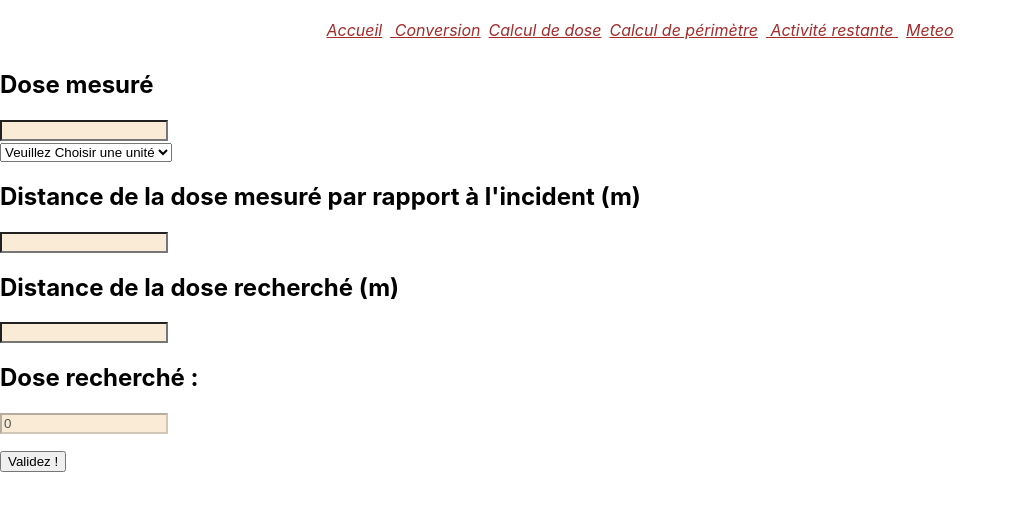
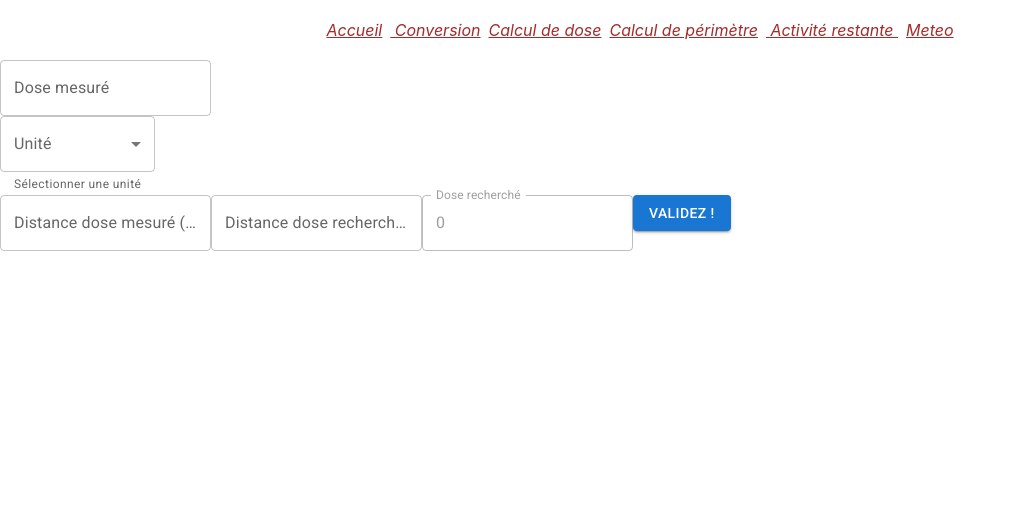
Before and after one commit to Guinlel/radsp, a React (Create React App) app: page /calcul-dose in a window 1280 px wide. Shown: the top 510 px of the page, without its empty margins (0-1016 px from the left). Built offline with nearby package versions, Linux system fonts and the light colour scheme.

Commit message:
MUI Install + debut du style

```diff
--- a/package.json
+++ b/package.json
@@ -3,6 +3,9 @@
   "version": "0.1.0",
   "private": true,
   "dependencies": {
+    "@emotion/react": "^11.9.0",
+    "@emotion/styled": "^11.8.1",
+    "@mui/material": "^5.8.1",
     "@testing-library/jest-dom": "^5.16.4",
     "@testing-library/react": "^13.2.0",
     "@testing-library/user-event": "^13.5.0",
--- a/public/index.html
+++ b/public/index.html
@@ -7,6 +7,12 @@
   <meta name="viewport" content="width=device-width, initial-scale=1" />
   <meta name="theme-color" content="#000000" />
   <meta name="description" content="Web site created using create-react-app" />
+  <link
+  rel="stylesheet"
+  href="https://fonts.googleapis.com/css?family=Roboto:300,400,500,700&display=swap"/>
+  <link
+  rel="stylesheet"
+  href="https://fonts.googleapis.com/icon?family=Material+Icons"/>
   <link rel="apple-touch-icon" href="%PUBLIC_URL%/logo192.png" />
   <!--
       manifest.json provides metadata used when your web app is installed on a
--- a/src/components/Calculatrice/ActRestante.js
+++ b/src/components/Calculatrice/ActRestante.js
@@ -1,4 +1,7 @@
 import React, { useState } from "react";
+import Button from "@mui/material/Button";
+import { TextField } from "@mui/material";
+import { Input } from "@mui/material";
 import ChoixRadio from "../ComboBox";
 import Navigation from "../Navigation";
 import radionucleides from "../../ressources/Radio.json";
@@ -34,16 +37,11 @@ function ActiviteRestante() {
     return <div className="activite-restante">
         <Navigation />
         <ChoixRadio tab={radionucleide} changeHandler={HandleChange} />
-        <h2>Activité initial :</h2>
-        <input type="texte" onChange={(e) => setActIni(e.target.value)}></input>
-        <h2>Période({unite}):</h2>
-        <input type="texte" value={periode} onChange={(e) => setPeriode(e.target.value)}></input>
-        <h2> Temps écoulé :</h2>
-        <input type="texte" onChange={(e) => setTmps(e.target.value)}></input>
-        <h2> Activité restante :</h2>
-        <input type="texte" value={actRes} readOnly disabled></input>
-        <button onClick={() => CalculAct()}>Validez</button>
-
+        <TextField label="Activite initial" onChange={(e) => setActIni(e.target.value)}></TextField>
+        <TextField  label={"Periode"+" ("+unite+")"} value={periode} onChange={(e) => setPeriode(e.target.value)} ></TextField>
+        <TextField label="Temps écoulé" onChange={(e) => setTmps(e.target.value)}></TextField>
+        <TextField label="Activité restante" value={actRes} readOnly disabled></TextField>
+        <Button variant="contained" onClick={() => CalculAct()}>Validez </Button>
     </div>
 }
 
--- a/src/components/Calculatrice/CalcDose.js
+++ b/src/components/Calculatrice/CalcDose.js
@@ -1,3 +1,4 @@
+import { Button, TextField } from "@mui/material";
 import React from "react";
 import {useState} from "react";
 import Navigation from "../Navigation";
@@ -25,15 +26,12 @@ function CalculDose(){
     return(
         <div className="info-calcul-dose">
             <Navigation/>
-            <h2> Dose mesuré </h2>
-            <input type="texte"onChange={(e)=> setDoseM(e.target.value)} ></input><HandleUnite HandleChange={HandleChangeUnite}/>
-            <h2>Distance de la dose mesuré par rapport à l'incident (m)</h2>
-            <input type="texte"onChange={(e)=> setDistanceInc(e.target.value) } ></input>
-            <h2>Distance de la dose recherché (m)</h2>
-            <input type="texte" onChange={(e)=> setDistMes(e.target.value) } ></input>
-            <h2>Dose recherché :</h2>
-            <input type="texte"  value={doseRech} readOnly disabled></input> <p>{unite}</p>
-            <button onClick={()=>Calcul()} >Validez ! </button>
+            <TextField label="Dose mesuré" onChange={(e)=> setDoseM(e.target.value)}></TextField>
+            <HandleUnite HandleChange={HandleChangeUnite}/>
+            <TextField label="Distance dose mesuré (m)" onChange={(e)=> setDistanceInc(e.target.value) }></TextField>
+            <TextField label="Distance dose recherché (m)" onChange={(e)=> setDistMes(e.target.value)}></TextField>
+            <TextField label="Dose recherché" value={doseRech +" "+ unite } readOnly disabled></TextField>
+            <Button variant="contained" onClick={()=>Calcul()}>Validez ! </Button>
         </div>
     )
 }
--- a/src/components/Calculatrice/CalcPerim.js
+++ b/src/components/Calculatrice/CalcPerim.js
@@ -1,6 +1,7 @@
 import React, { useState } from "react";
 import Navigation from "../Navigation";
 import radionucleides from "../../ressources/Radio.json";
+import { Button, TextField } from "@mui/material";
 
 function CalculPerim() {
     // Création des hooks nécessaires
@@ -16,18 +17,16 @@ function CalculPerim() {
         setPerimetre((Math.sqrt((doseDep * Math.pow(distanceDep, 2)) / doseVoulu)))
     }
 
-    return <div className="info-calcul-perim">
+    return (
+    <div className="info-calcul-perim">
         <Navigation />
-        <h2> Dose de départ</h2>
-        <input type="texte" id="doseDepart" onChange={(e) => setDoseDep(e.target.value)}></input>
-        <h2>Distance de départ</h2>
-        <input type="texte" onChange={(e) => setDistanceDep(e.target.value)}></input>
-        <h2>Dose voulu </h2>
-        <input type="texte" onChange={(e) => setDoseVoulu(e.target.value)}></input>
-        <h2>Périmètre recherché</h2>
-        <input type="texte" value={perimetre} readOnly disabled></input>
-        <button onClick={() => CalculPerim()}>Validez !</button>
+        <TextField label="Dose de Départ" onChange={(e) => setDoseDep(e.target.value)}></TextField>
+        <TextField label="Distance de départ" onChange={(e) => setDistanceDep(e.target.value)}></TextField>
+        <TextField label="Dose voulu" onChange={(e) => setDoseVoulu(e.target.value)}></TextField>
+        <TextField label="Périmètre recherché" value={perimetre} readOnly disabled></TextField>
+        <Button variant="contained"onClick={() => CalculPerim()}>Validez !</Button>
     </div>
+    )
 }
 
 export default CalculPerim;
--- a/src/components/Calculatrice/Conversion.js
+++ b/src/components/Calculatrice/Conversion.js
@@ -1,4 +1,5 @@
 import React,{useState} from 'react';
+import {TextField} from'@mui/material';
 import Navigation from '../Navigation';
 import './Conversion.css';
 
@@ -26,21 +27,17 @@ function Conversion (value){
       setGBq(value*convGBq);
       setTBq(value*convTBq);
     }
-    return <div className="render-conversion">
+    return (
+    <div className="render-conversion">
     <Navigation/>
-      <h2>Valeur Ci:</h2>
-      <input type="text" onChange={e => Conversion(e.target.value)}></input>
-      <h2> Valeur Bq :</h2>
-      <input type="text" value={bq} disabled></input>
-      <h2> Valeur KBq</h2>
-      <input type="text" value={kbq} disabled></input>
-      <h2> Valeur MBq</h2>
-      <input type="text" value={mbq} disabled></input>
-      <h2> Valeur GBq</h2>
-      <input type="text" value={gbq} disabled></input>
-      <h2> Valeur TBq</h2>
-      <input type="text" value={tbq} disabled></input>
-      </div>
+      <TextField label="CI" onChange={e => Conversion(e.target.value)}></TextField>
+      <TextField label="Bq" value={bq} disabled></TextField>
+      <TextField label="KBq" value={kbq} disabled></TextField>
+      <TextField label="MBq" value={mbq} disabled></TextField>
+      <TextField label="GBq" value={gbq} disabled></TextField>
+      <TextField label="TBq" value={tbq} disabled></TextField>
+    </div>
+    )
   }
 
 export default Conversion;
--- a/src/components/Calculatrice/HandleUnit.js
+++ b/src/components/Calculatrice/HandleUnit.js
@@ -1,16 +1,30 @@
 import React from "react";
+import {FormControl, MenuItem, Select , Box, InputLabel, FormHelperText} from '@mui/material';
 
 function HandleUnite(props){
     return (
-        <div>
-            <select onClick={(e)=> props.HandleChange(e.target.value)} >
-            <option value="">Veuillez Choisir une unité</option>
-            <option value="Sv">Sv</option>
-            <option value="mSv">mSv</option>
-            <option value="μSv">μSv</option>
-            <option value="nSv">nSv</option>
-        </select>
-        </div>
+        // <div>
+        //     <select onClick={(e)=> props.HandleChange(e.target.value)} >
+        //     <option value="">Veuillez Choisir une unité</option>
+        //     <option value="Sv">Sv</option>
+        //     <option value="mSv">mSv</option>
+        //     <option value="μSv">μSv</option>
+        //     <option value="nSv">nSv</option>
+        // </select>
+        // </div>
+        <Box>
+            <FormControl>
+                <InputLabel>Unité</InputLabel>
+                <Select autoWidth label="Unité"
+                onChange={(e)=> props.HandleChange(e.target.value)} >
+                    <MenuItem value="Sv">Sv</MenuItem>
+                    <MenuItem value="mSv">mSv</MenuItem>
+                    <MenuItem value="μSv">μSv</MenuItem>
+                    <MenuItem value="nSv">nSv</MenuItem>
+                </Select>
+                <FormHelperText>Sélectionner une unité</FormHelperText>
+            </FormControl>
+        </Box>
     );
 }
 
--- a/src/components/ComboBox.js
+++ b/src/components/ComboBox.js
@@ -1,17 +1,32 @@
 import React,{useState} from "react";
+import {FormControl, MenuItem, Select , SelectChangeEvent, Box, InputLabel,FormHelperText} from '@mui/material';
 
 function ChoixRadio(props){
     const [radio , setRadio ] = useState([props.tab]);
     const radios = radio[0];
+    // const optionRadio = radios.map((radio)=>
+    // <option key={radio.id} value={radio.id} >
+    //     {radio.name}
+    // </option>);
+
     const optionRadio = radios.map((radio)=>
-    <option key={radio.id} value={radio.id} >
-        {radio.name}
-    </option>);
+        <MenuItem key={radio.id} value={radio.id}>{radio.name}</MenuItem>
+    )
 
     return(
-        <select className="choix-radio" onClick={(e)=> props.changeHandler(e.target.value)}>
+        // <select className="choix-radio" >
+        //     <option>Veuillez Choisir un Element</option>
+        //     {optionRadio}
+        // </select>
+        <Box sx={{minWidth : 300}}>
+            <FormControl>
+            <InputLabel>Element</InputLabel>
+            <Select autoWidth label="Element" onChange={(e)=> props.changeHandler(e.target.value)}>
             {optionRadio}
-        </select>
+            </Select>
+            <FormHelperText>Selectionner un élément</FormHelperText>
+            </FormControl>
+        </Box>
     )
 }
 
--- a/src/components/Home.js
+++ b/src/components/Home.js
@@ -1,4 +1,5 @@
 import React, { useState } from "react";
+import { Card, CardContent, Typography,Box } from "@mui/material";
 import ChoixRadio from "./ComboBox";
 import Navigation from "./Navigation";
 import radionucleides from "../ressources/Radio.json";
@@ -16,15 +17,24 @@ function Home() {
         if(!name){
             return <p></p>
         }else{
-            return <ul>
+            return (
+            <ul>
             <p>Nom :</p><li>{name}</li>
             <p>Période :</p><li>{periode} {unite}</li>
             <p>Principales émissions : </p><li>{emissionPrinc}, {emissionSecond}</li>
             <p>Energies relachés :</p> <li>{energie}</li>
-
-        </ul>
+            </ul>
+            )
         };
     }
+
+    const card = (
+        <React.Fragment>
+            <CardContent>
+                <Typography sx={{fontSize: 14}} color="text.seconday">{name}</Typography>
+            </CardContent>
+        </React.Fragment>
+    )
 
     const HandleChange = (e) => {
         // Initialise la liste avec les données correspondant aux choix du select
```
Also changed, not shown: public/sw.js (+18 -18 lines), 1 other file (tests, documents, lock files or other folders).
